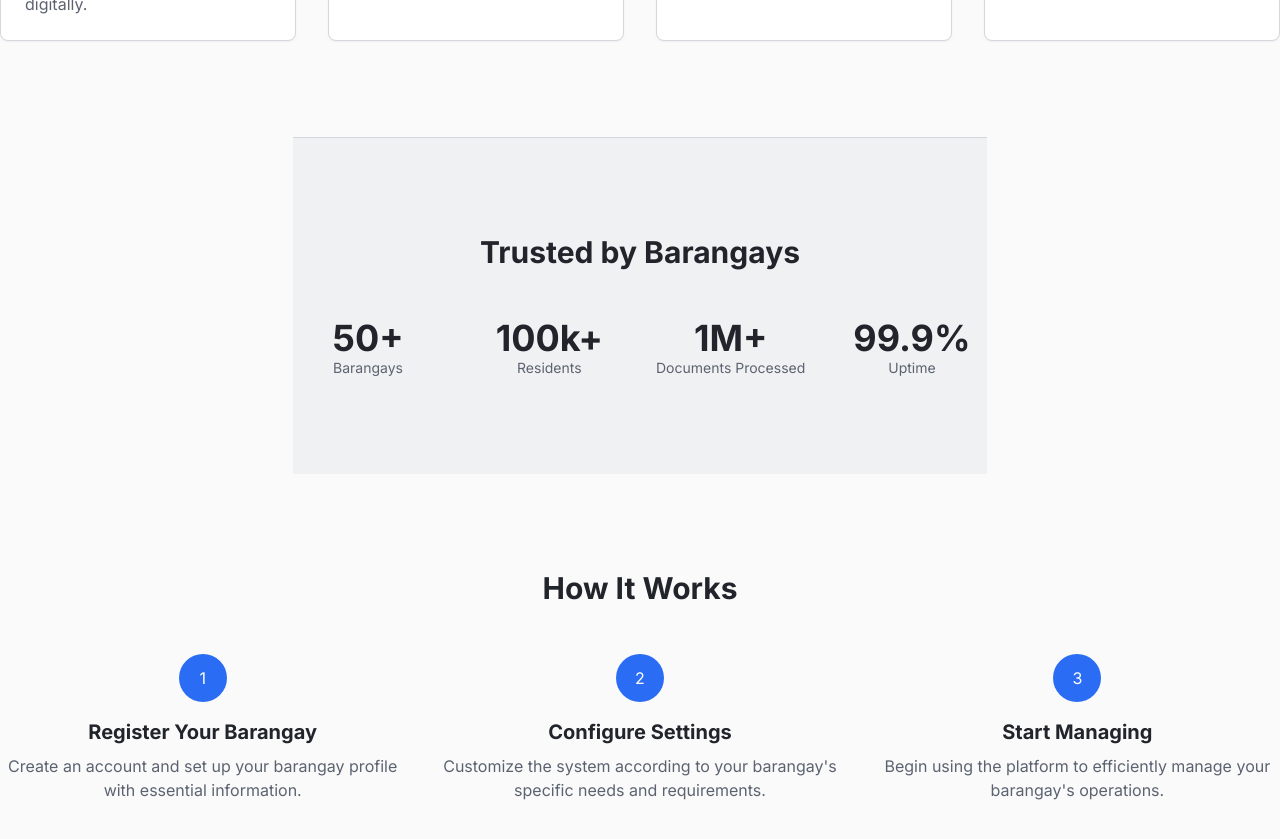
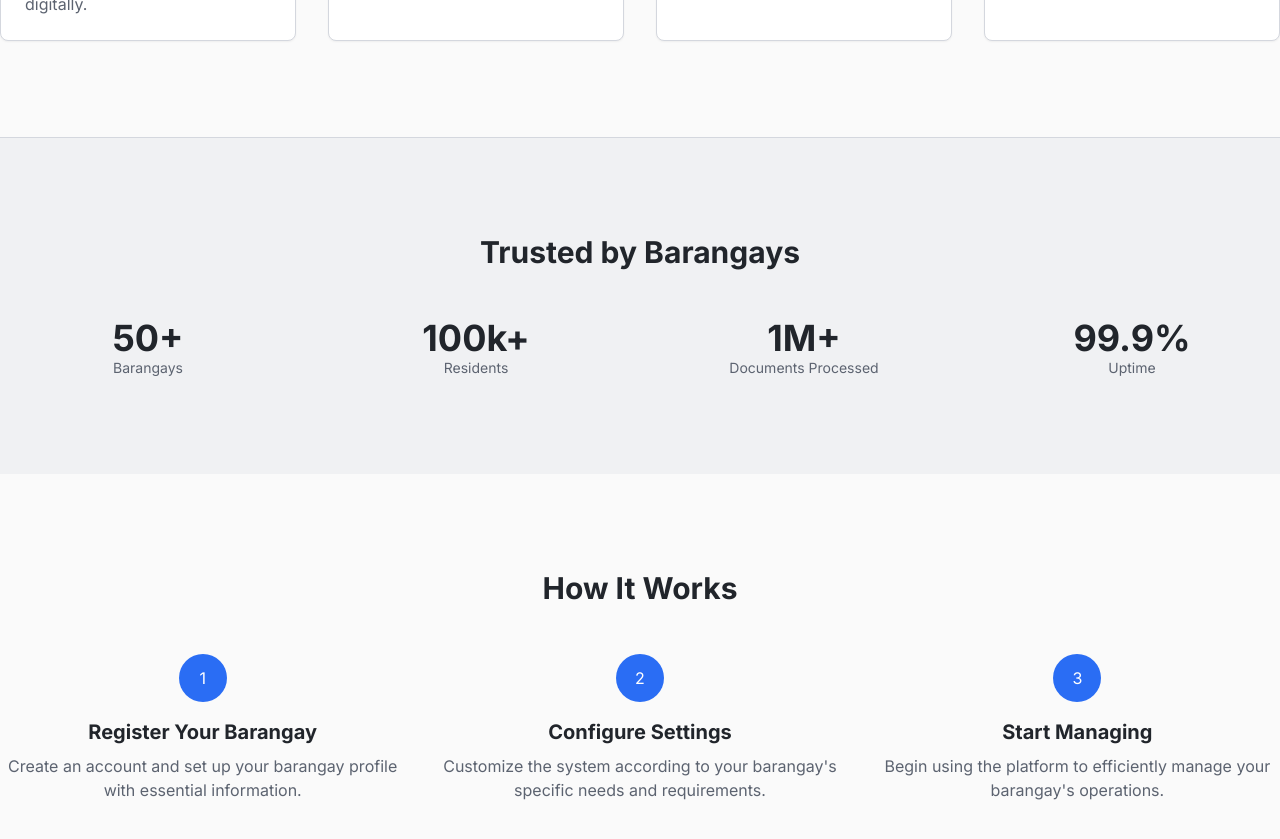
Before and after one commit to DownMan01/barangay-demo, a Next.js app: page / in a window 1280 px wide. Shown: the part 880-1719 px from the top of the page. Built offline with nearby package versions, Linux system fonts and the light colour scheme.

Commit message:
Update page.tsx

```diff
--- a/app/page.tsx
+++ b/app/page.tsx
@@ -47,8 +47,8 @@ export default function HomePage() {
       </section>
 
       {/* Statistics Section */}
-      <section className="mx-auto border-t bg-muted/50">
-        <div className="container py-16 md:py-24">
+      <section className="border-t bg-muted/50">
+        <div className="container mx-auto py-16 md:py-24">
           <h2 className="mb-12 text-center text-3xl font-bold">Trusted by Barangays</h2>
           <div className="grid gap-8 md:grid-cols-4">
             {stats.map((stat, index) => (
@@ -79,7 +79,7 @@ export default function HomePage() {
 
       {/* CTA Section */}
       <section className="mx-auto border-t bg-muted/50">
-        <div className="container py-16 md:py-24">
+        <div className="container mx-auto py-16 md:py-24">
           <div className="flex flex-col items-center gap-6 text-center">
             <h2 className="text-3xl font-bold">Ready to Get Started?</h2>
             <p className="max-w-[600px] text-muted-foreground">
```
